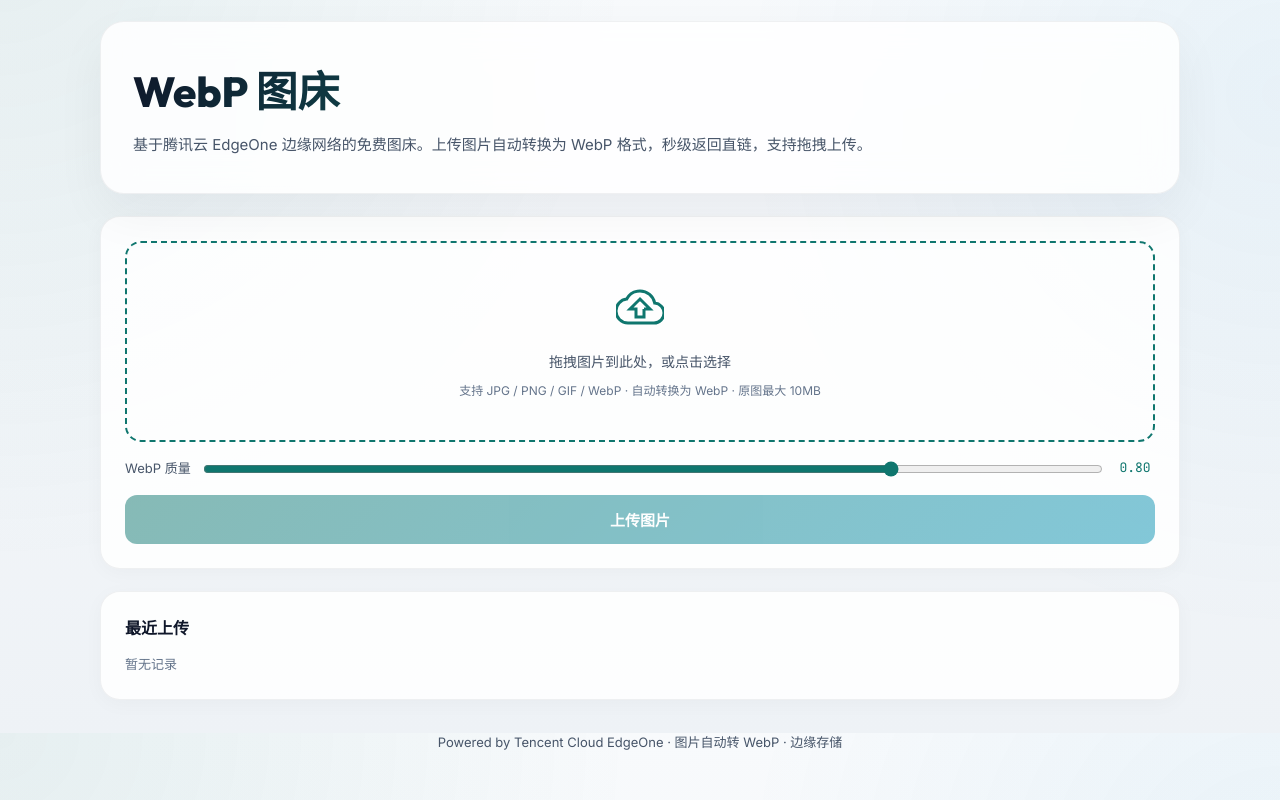
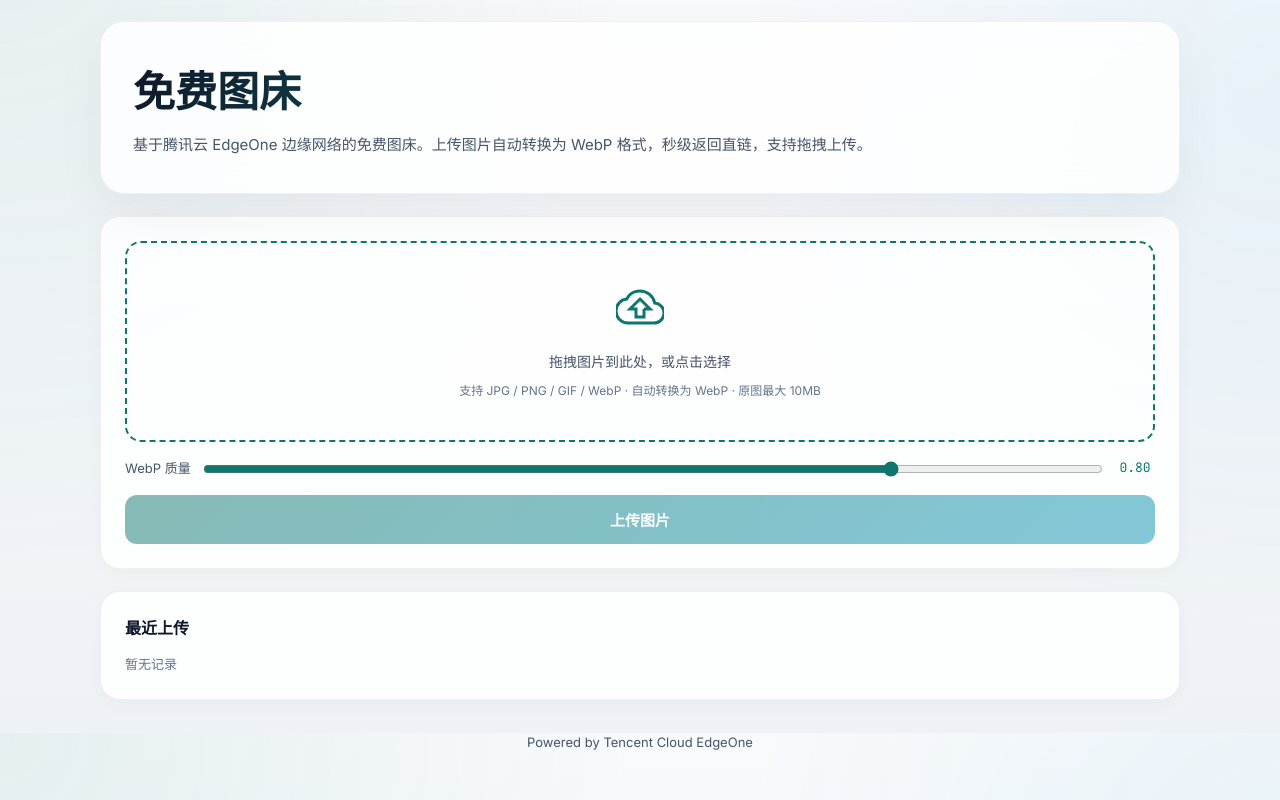
Before and after one commit to q8284/pic, a website: page index.html in a window 1280 px wide. Shown: the part 67-867 px from the top of the page. Drawn offline with Linux system fonts and the light colour scheme.

Commit message:
Update index.html

```diff
--- a/index.html
+++ b/index.html
@@ -3,7 +3,7 @@
 <head>
   <meta charset="UTF-8" />
   <meta name="viewport" content="width=device-width, initial-scale=1.0" />
-  <title>WebP 图床</title>
+  <title>免费图床</title>
   <meta name="description" content="基于腾讯云 EdgeOne 边缘网络的免费图床。上传图片自动转换为 WebP 格式，秒级返回直链，支持拖拽上传。" />
   <meta name="theme-color" content="#0f766e" media="(prefers-color-scheme: light)" />
   <meta name="theme-color" content="#0b0f19" media="(prefers-color-scheme: dark)" />
@@ -142,7 +142,7 @@
 
     <main>
       <section class="hero">
-        <h1>WebP 图床</h1>
+        <h1>免费图床</h1>
         <p class="lead">基于腾讯云 EdgeOne 边缘网络的免费图床。上传图片自动转换为 WebP 格式，秒级返回直链，支持拖拽上传。</p>
       </section>
 
@@ -183,7 +183,7 @@
     </main>
 
     <footer class="footer">
-      <p>Powered by Tencent Cloud EdgeOne · 图片自动转 WebP · 边缘存储</p>
+      <p>Powered by Tencent Cloud EdgeOne</p>
     </footer>
   </div>
 
```
